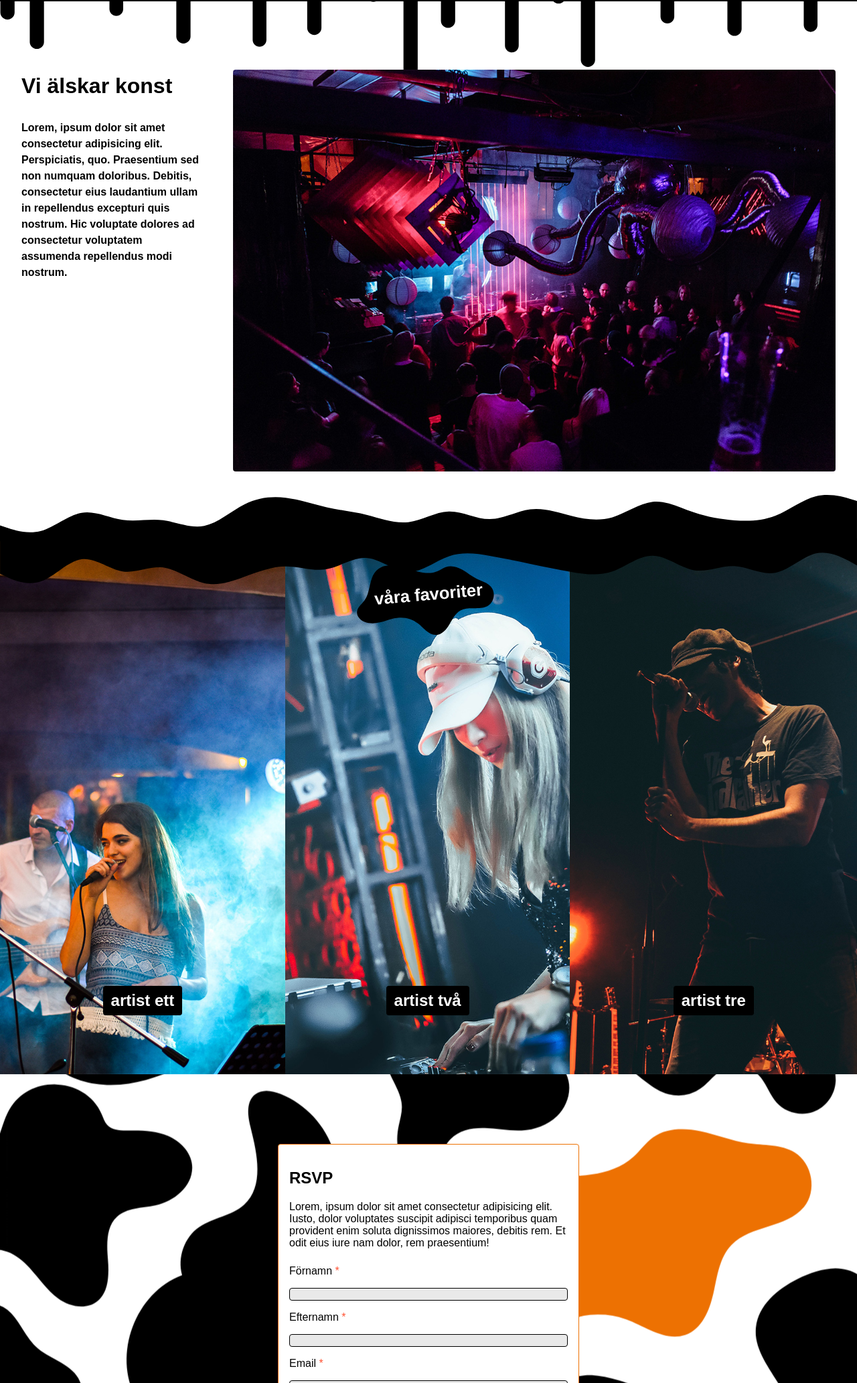
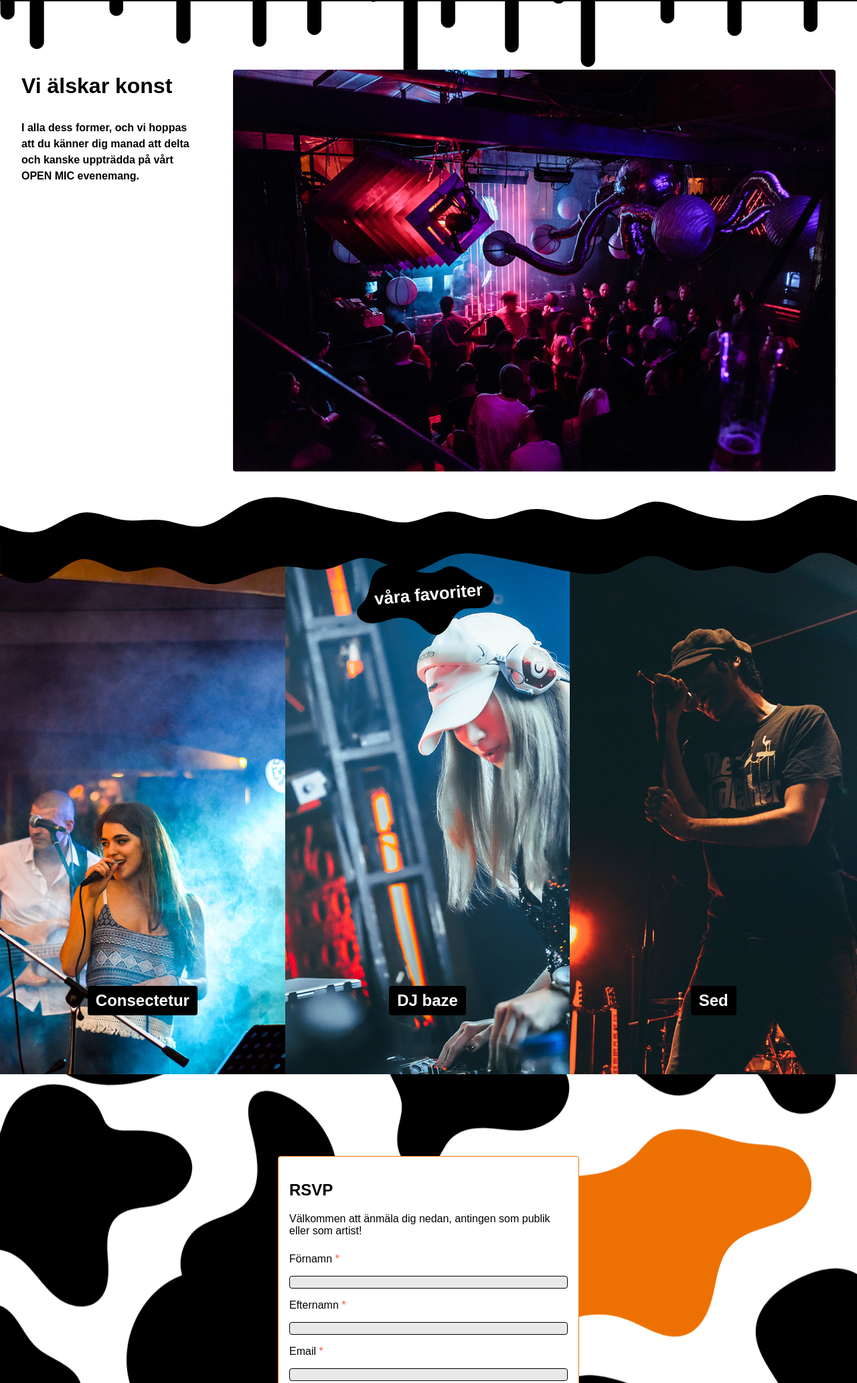
Before and after one commit to simonlindstedt/event-page, a website built with Parcel: page index.html in a window 1280 px wide. Shown: the part 894-2959 px from the top of the page at 67% size. Built offline with nearby package versions, Linux system fonts and the light colour scheme; a web font is replaced by a local one; what scrollmagic would draw is missing.

Commit message:
replaced some lorem

```diff
--- a/index.html
+++ b/index.html
@@ -109,7 +109,7 @@
           data-name="logo text"
         />
       </svg>
-      <h3>loading some art for u</h3>
+      <h3>loading some stuff for u</h3>
     </section>
     <nav>
       <a href="" class="logo">
@@ -325,11 +325,8 @@
           <div class="text">
             <h2>Vi <span class="orange">älskar</span> konst</h2>
             <p>
-              Lorem, ipsum dolor sit amet consectetur adipisicing elit.
-              Perspiciatis, quo. Praesentium sed non numquam doloribus. Debitis,
-              consectetur eius laudantium ullam in repellendus excepturi quis
-              nostrum. Hic voluptate dolores ad consectetur voluptatem assumenda
-              repellendus modi nostrum.
+              I alla dess former, och vi hoppas att du känner dig manad att
+              delta och kanske uppträdda på vårt OPEN MIC evenemang.
             </p>
           </div>
           <img
@@ -381,7 +378,7 @@
         </div>
         <div class="images">
           <div class="slide">
-            <h3 class="artist">artist ett</h3>
+            <h3 class="artist">Consectetur</h3>
             <img
               src="/assets/images/artist1.jpg"
               srcset="
@@ -395,7 +392,7 @@
             />
           </div>
           <div class="slide">
-            <h3 class="artist">artist två</h3>
+            <h3 class="artist">DJ baze</h3>
             <img
               src="/assets/images/artist2.jpg"
               srcset="
@@ -409,7 +406,7 @@
             />
           </div>
           <div class="slide">
-            <h3 class="artist">artist tre</h3>
+            <h3 class="artist">Sed</h3>
             <img
               src="/assets/images/artist3.jpg"
               srcset="
@@ -518,10 +515,8 @@
         <div class="form-wrapper">
           <h2>RSVP</h2>
           <p>
-            Lorem, ipsum dolor sit amet consectetur adipisicing elit. Iusto,
-            dolor voluptates suscipit adipisci temporibus quam provident enim
-            soluta dignissimos maiores, debitis rem. Et odit eius iure nam
-            dolor, rem praesentium!
+            Välkommen att änmäla dig nedan, antingen som publik eller som
+            artist!
           </p>
           <form action="/" method="get">
             <label for="first-name">Förnamn <span class="red">*</span></label>
```
